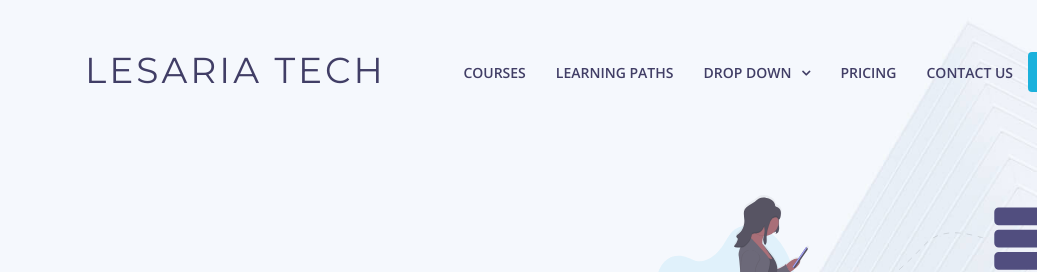
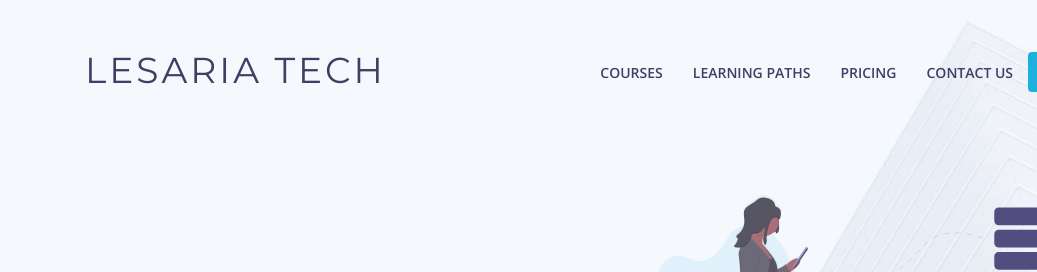
Before and after one commit to mosesokemwa/lesaria, a plain HTML site: page index.html in a window 1280 px wide. Shown: the top 272 px of the page, 0-1037 px from the left. Drawn offline with nearby package versions, Linux system fonts and the light colour scheme; files whose address does not match are found by name.

Commit message:
nav update

```diff
--- a/index.html
+++ b/index.html
@@ -58,7 +58,7 @@
           <li><a href="#services">Courses</a></li>
           <li><a href="#portfolio">Learning Paths</a></li>
           <!-- <li><a href="#team">Team</a></li> -->
-          <li class="drop-down"><a href="">Drop Down</a>
+          <!-- <li class="drop-down"><a href="">Drop Down</a>
             <ul>
               <li><a href="#">Drop Down 1</a></li>
               <li class="drop-down"><a href="#">Drop Down 2</a>
@@ -74,7 +74,7 @@
               <li><a href="#">Drop Down 4</a></li>
               <li><a href="#">Drop Down 5</a></li>
             </ul>
-          </li>
+          </li> -->
           <li><a href="#pricing">Pricing</a></li>
           <li><a href="#footer">Contact Us</a></li>
           <li><a href="#about" class="btn-get-started scrollto">Get Started</a></li>
```
